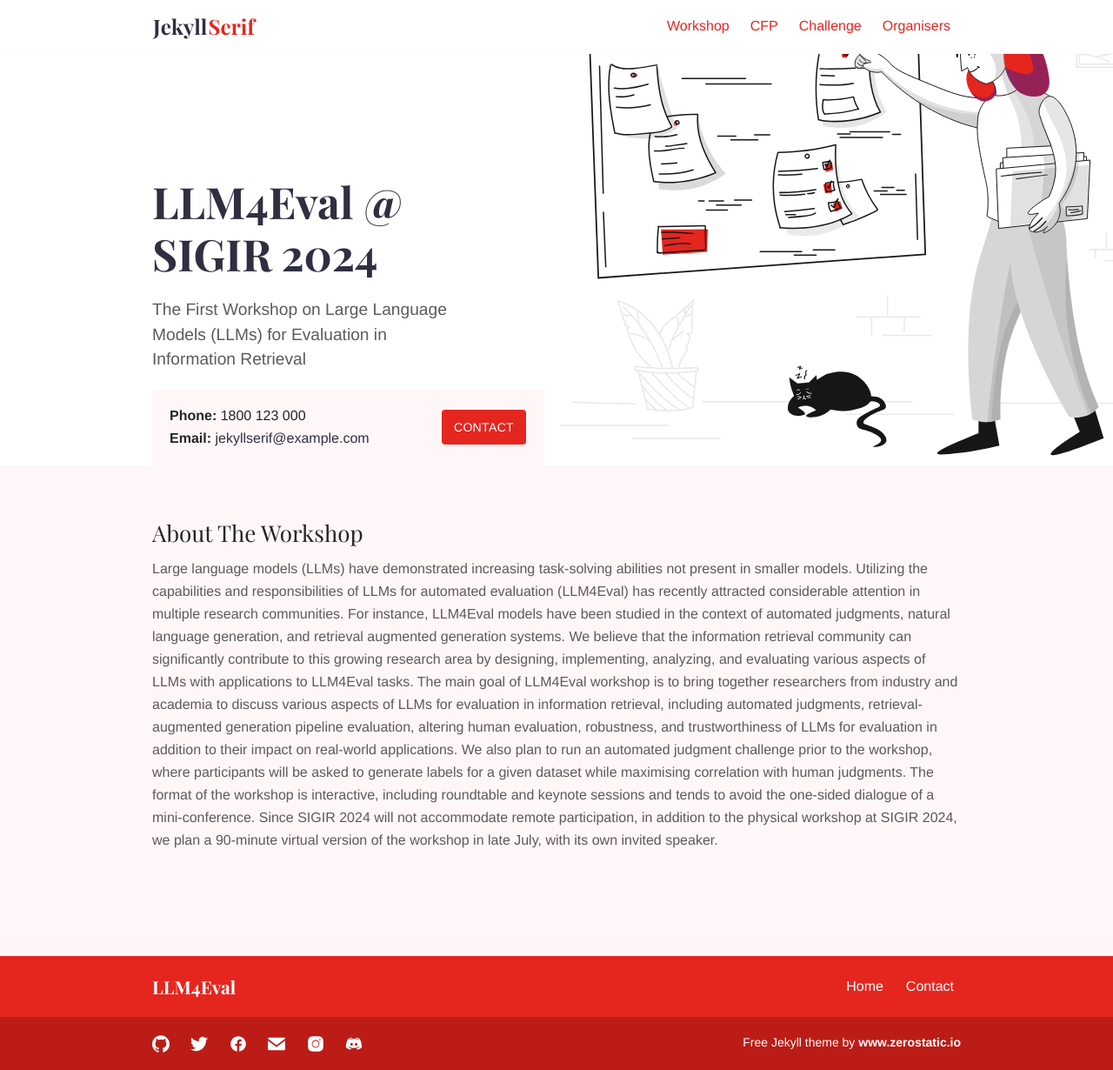
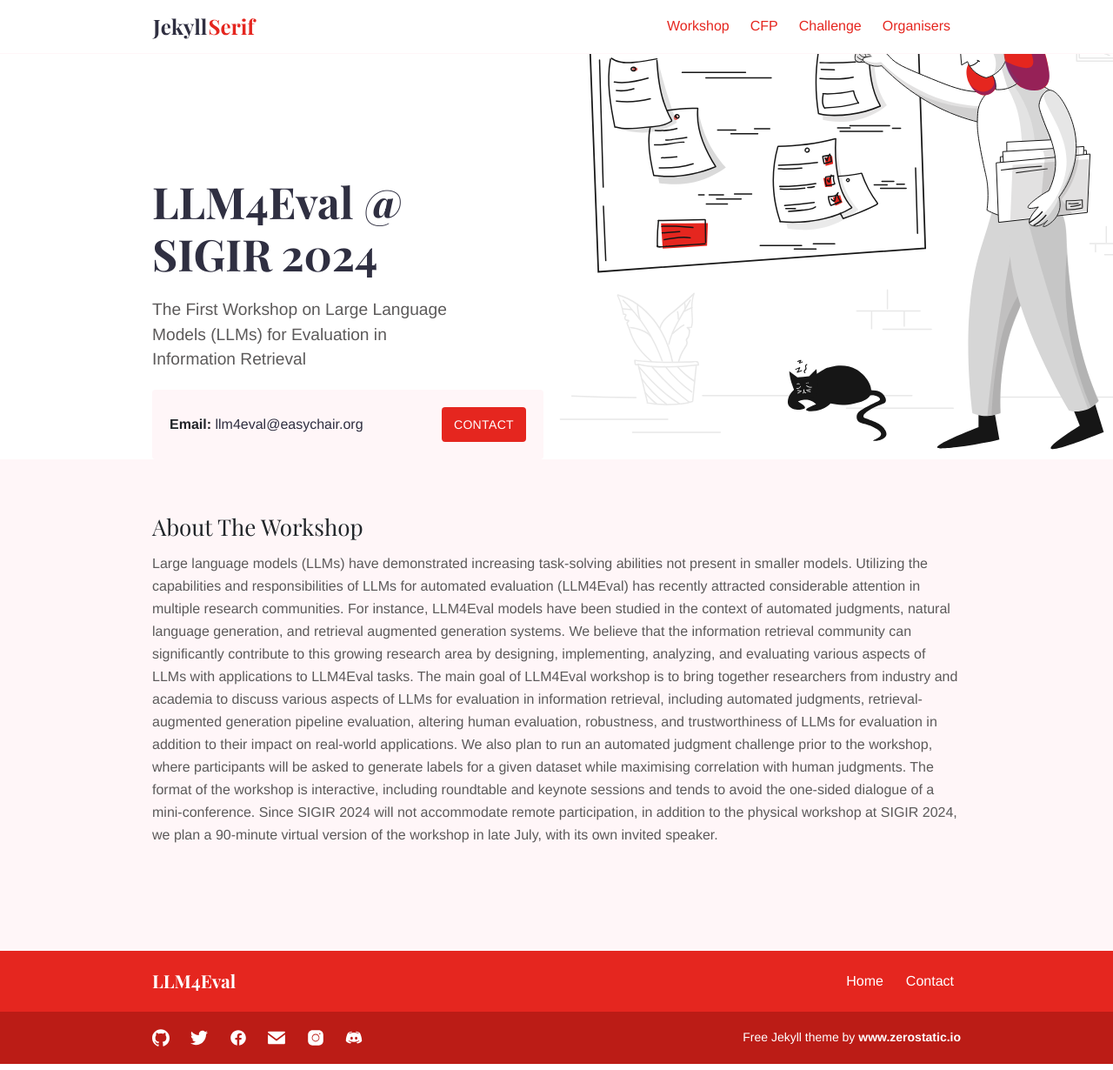
Before and after one commit to LLM4Eval/llm4eval, a Jekyll site: the page built from index.md, in a window 1280 px wide. Shown: the whole page at 87% size. Built offline with Jekyll 4.4.1, drawn with Linux system fonts in a browser that asks for light colours.

Commit message:
Update contact.yml

```diff
--- a/_data/contact.yml
+++ b/_data/contact.yml
@@ -1,3 +1,3 @@
-email: 'jekyllserif@example.com'
-phone: '1800 123 000'
+email: 'llm4eval@easychair.org'
+# phone: '1800 123 000'
 contact_button_link: 'contact'
```
